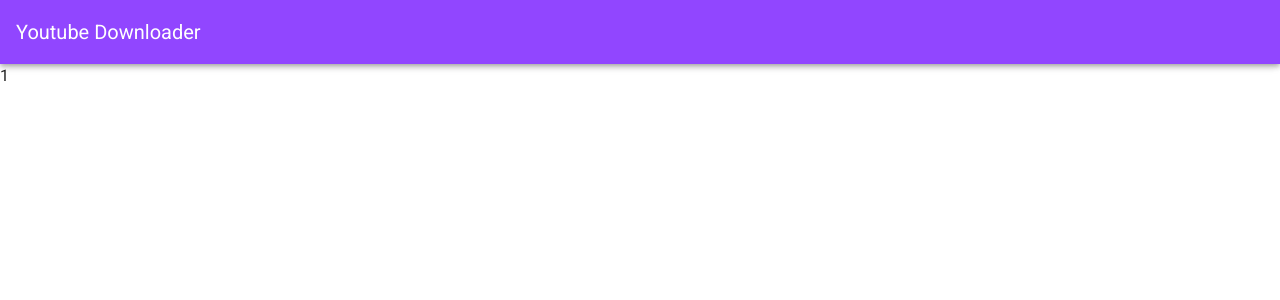
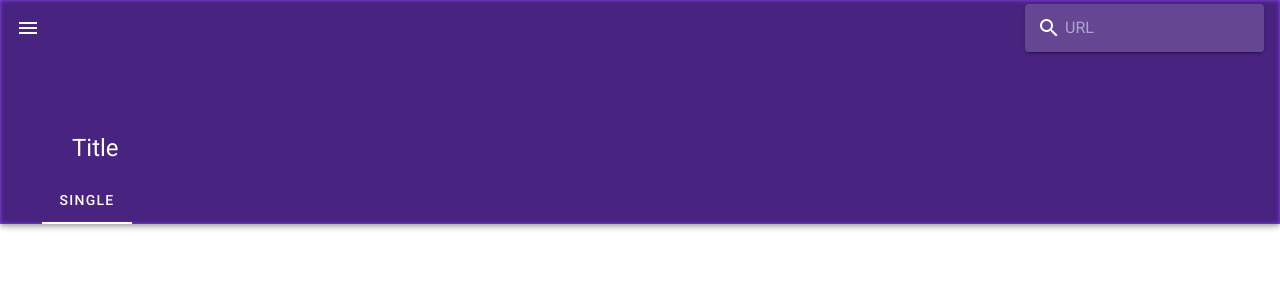
Before and after one commit to momenthana/youtube, a Vue app: page / in a window 1280 px wide. Shown: the top 300 px of the page. Built offline with nearby package versions, Linux system fonts and the light colour scheme.

Commit message:
컴포넌트 수정

```diff
--- a/package.json
+++ b/package.json
@@ -16,7 +16,8 @@
     "core-js": "^3.4.4",
     "electron-updater": "^4.2.0",
     "vue": "^2.6.10",
-    "vuetify": "^2.1.0"
+    "vuetify": "^2.1.0",
+    "ytdl-core": "^1.0.7"
   },
   "devDependencies": {
     "@vue/cli-plugin-babel": "^4.1.0",
--- a/src/components/bar.vue
+++ b/src/components/bar.vue
@@ -1,17 +1,44 @@
 <template>
   <v-app-bar
-      app
+    absolute
+    color="#9146ff"
     dark
-      color="#9146ff"
+    shrink-on-scroll
+    prominent
     src=""
+    fade-img-on-scroll
+    scroll-target="#scrolling-techniques-3"
   >
     <template v-slot:img="{ props }">
       <v-img
         v-bind="props"
+        gradient="to top, rgba(0,0,0,.5), rgba(0,0,0,.5)"
       ></v-img>
     </template>
 
-      <v-toolbar-title>Youtube Downloader</v-toolbar-title>
+    <v-app-bar-nav-icon></v-app-bar-nav-icon>
+
+    <v-toolbar-title>Title</v-toolbar-title>
+
+    <v-spacer></v-spacer>
+
+    <v-toolbar-items>
+      <v-text-field
+        solo-inverted
+        clearable
+        v-model="url"
+        placeholder="URL"
+        prepend-inner-icon="mdi-magnify"
+        color="black"
+      >
+      </v-text-field>
+    </v-toolbar-items>
+
+    <template v-slot:extension>
+      <v-tabs align-with-title>
+        <v-tab>Single</v-tab>
+      </v-tabs>
+    </template>
   </v-app-bar>
 </template>
 
--- a/src/components/home.vue
+++ b/src/components/home.vue
@@ -1,7 +1,11 @@
 <template>
-  <v-content>
-    1
-  </v-content>
+  <v-sheet
+    id="scrolling-techniques-3"
+    class="overflow-y-auto"
+    max-height="600"
+  >
+    <v-container style="height: 1000px;">1</v-container>
+  </v-sheet>
 </template>
 
 <script>
```
Also changed, not shown: 1 other file (tests, documents, lock files or other folders). Lines whose indentation alone changed are shown as unchanged.
